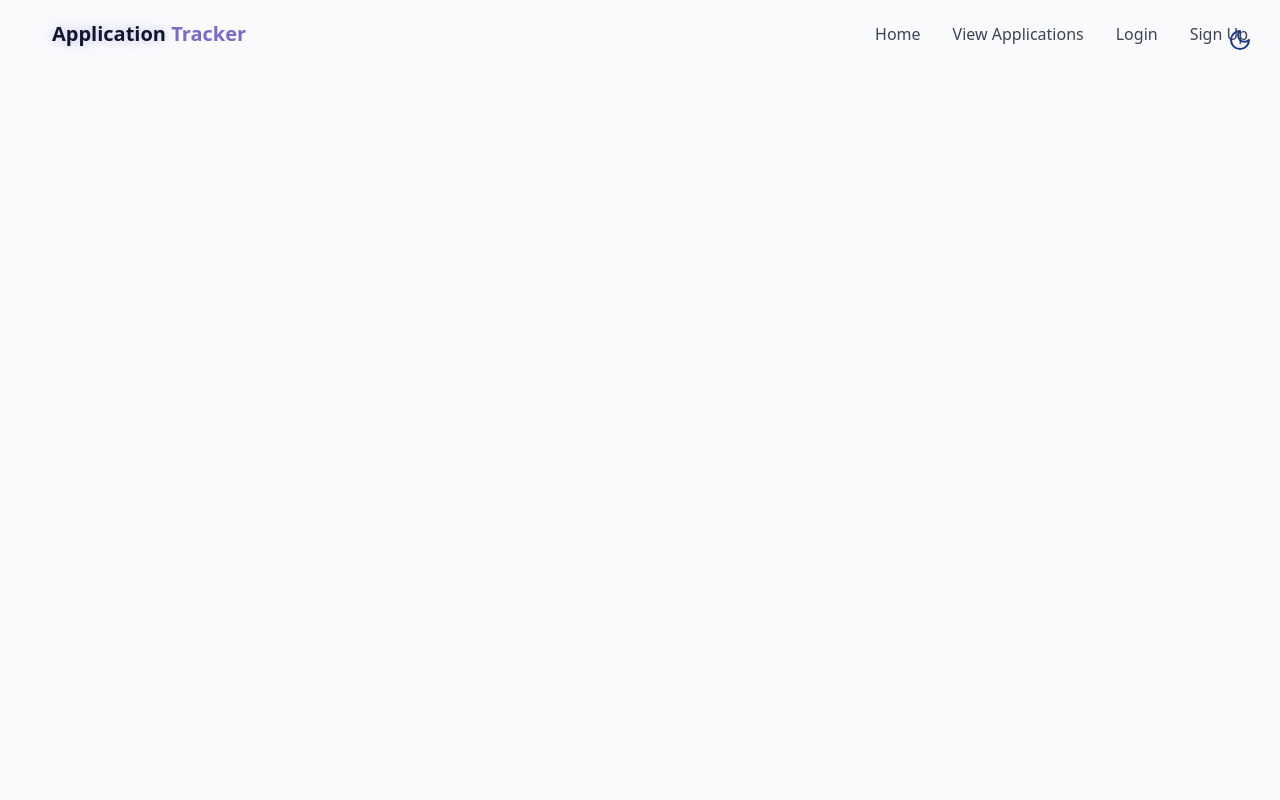
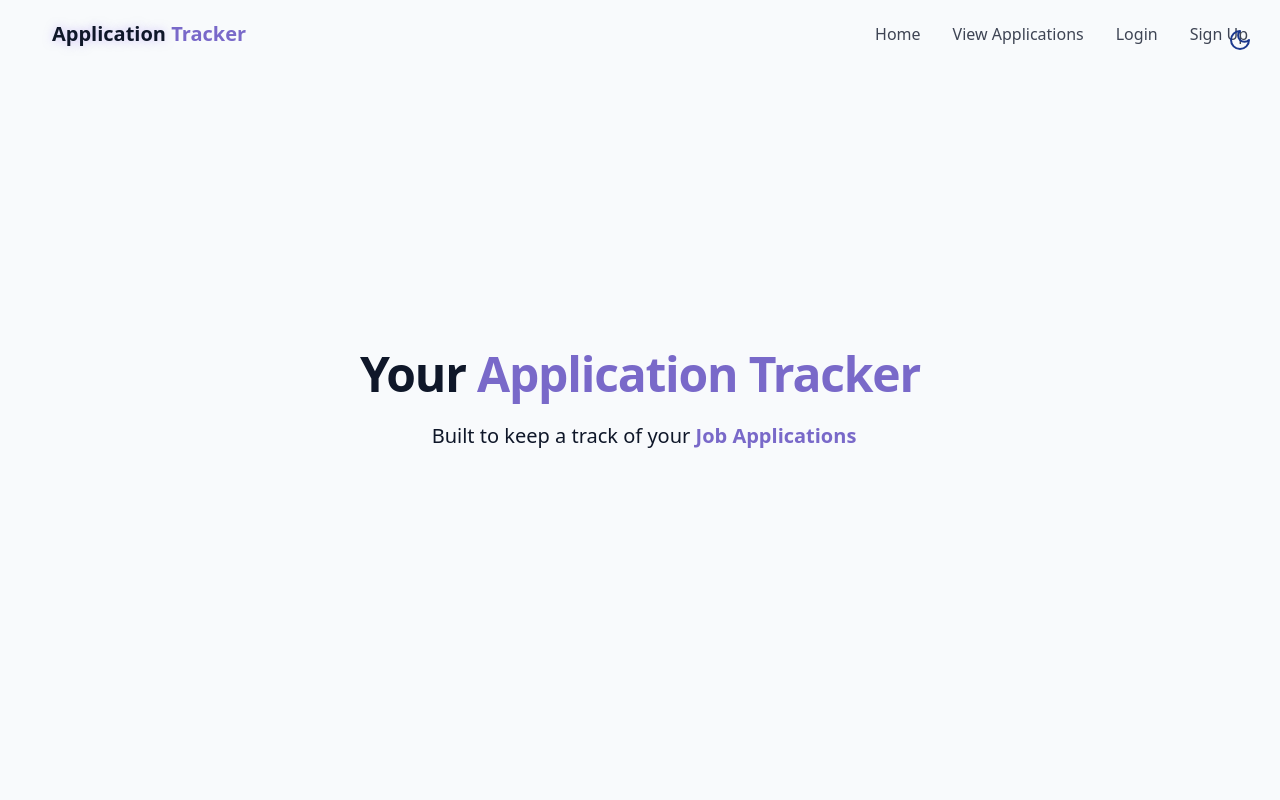
Before and after one commit to TyLou28/Application-Tracker, a React (Vite) app in the folder frontend/frontend/: page / in a window 1280 px wide. Shown: the top 800 px of the page. Built offline with nearby package versions, Linux system fonts and the light colour scheme.

Commit message:
Hero update

```diff
--- a/frontend/frontend/src/components/HeroSection.jsx
+++ b/frontend/frontend/src/components/HeroSection.jsx
@@ -2,8 +2,18 @@ export const HeroSection = () => {
     return (
         <section id="hero" className="relative min-h-screen flex flex-col items-center justify-center px-4">
 
-            <div className="container mx-auto max-w-5xl">
+            <div className="container mx-auto max-w-4xl text-center z-10">
 
+                <div className="space-y-6">
+                    <h1 className="text-3xl md:text-5xl font-bold tracking-tight">
+                        <span className="opacity-0 animate-fade-in">Your</span>
+                        <span className="text-primary opacity-0 animate-fade-in-delay-2"> Application Tracker</span>
+                    </h1>
+
+                    <p className="text-lg md:text-xl text-muted-foreground max-2-2xl mx-auto opacity-0 animate-fade-in-delay-4">
+                        <span className="text-gradient ml-2 opacity-0 animate-fade-in-delay-4">Built to keep a track of your <span className="text-primary font-bold">Job Applications</span></span>
+                    </p>
+                </div>
             </div>
 
         </section>
```
